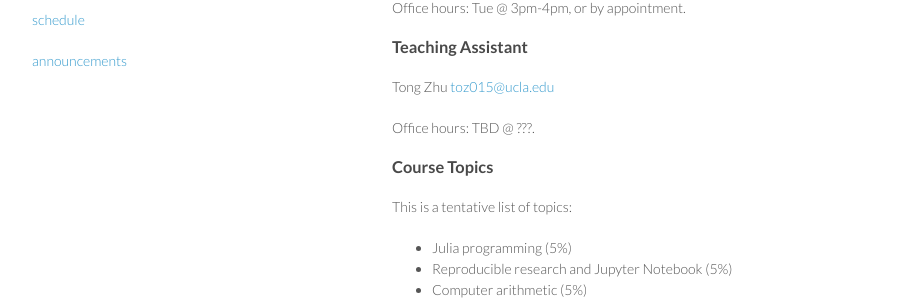
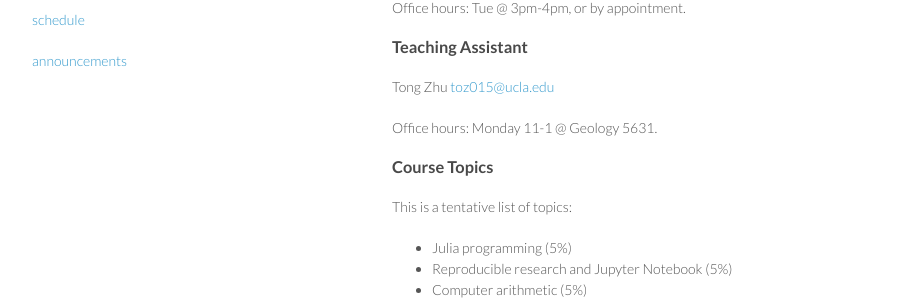
Before and after one commit to ucla-biostat-257/2026spring, a Jekyll site: the page built from syllabus/syllabus.md, in a window 1280 px wide and 900 px high, scrolled down 325 px. Shown: the part 141-444 px from the top of the window, without its empty margins (178-1097 px from the left). Built offline with Jekyll 4.4.1, drawn with Linux system fonts in a browser that asks for light colours.

Commit message:
post TA OH

```diff
--- a/syllabus/syllabus.md
+++ b/syllabus/syllabus.md
@@ -26,7 +26,7 @@ Office hours: Tue @ 3pm-4pm, or by appointment.
 
 Tong Zhu <toz015@ucla.edu>
 
-Office hours: TBD @ ???.
+Office hours: Monday 11-1 @ Geology 5631.
 
 ### Course Topics
 
```
Also changed, not shown: 1 other file.
